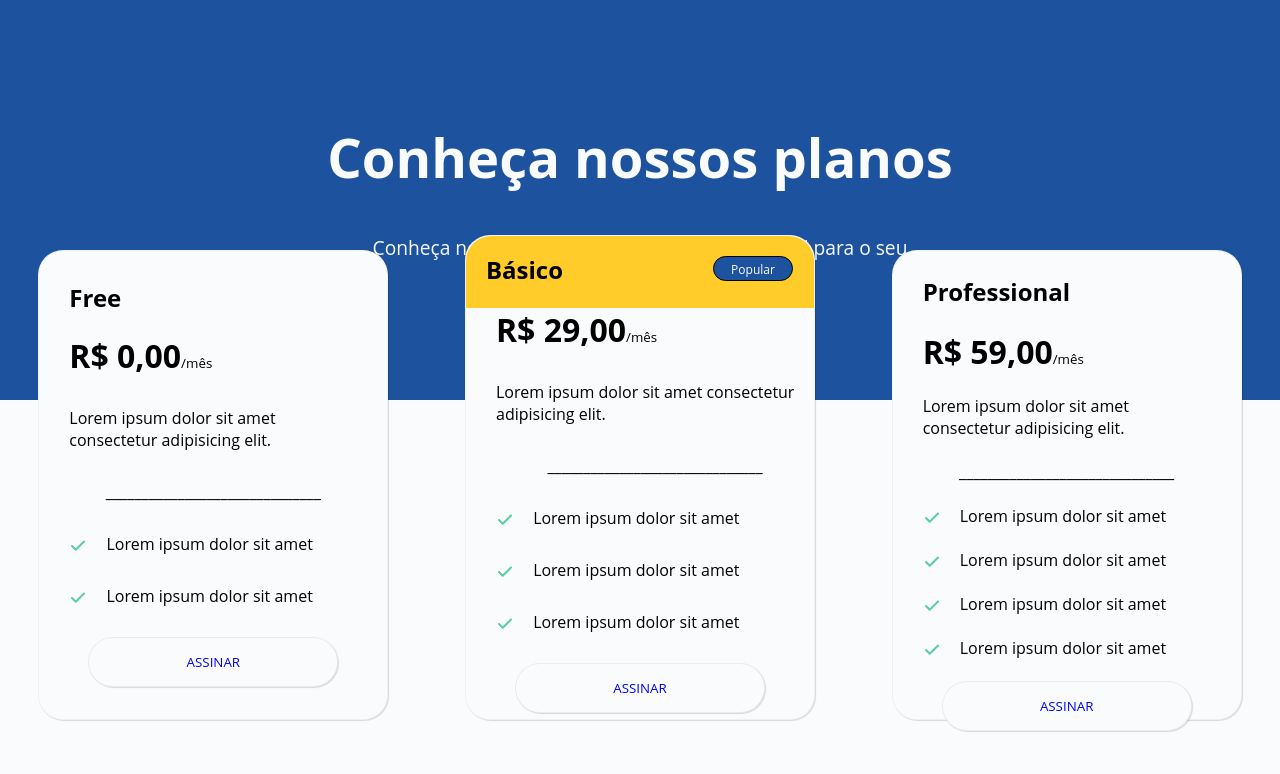
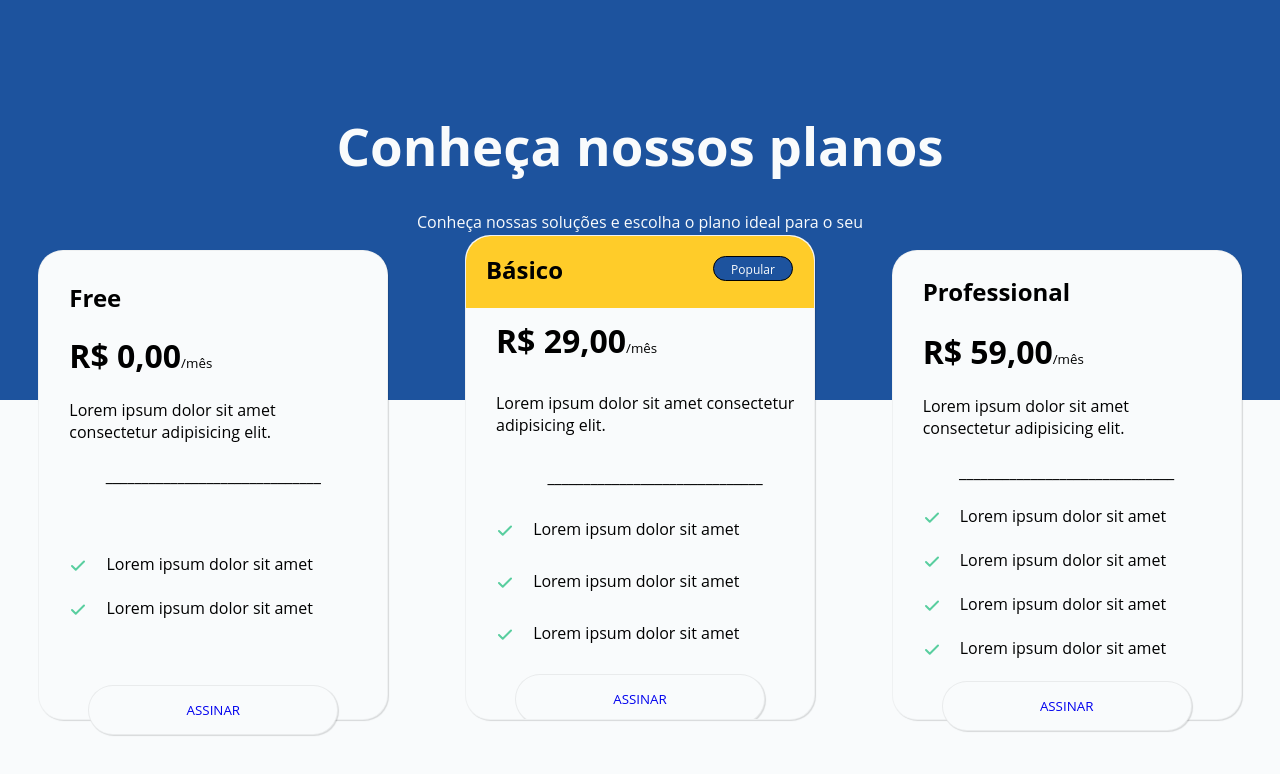
Before and after one commit to Jonathan-Henriq/tela-planos, a plain HTML site: page index.html in a window 1280 px wide. Drawn offline with Linux system fonts and the light colour scheme.

Commit message:
finalizado versão desketop

```diff
--- a/estilos/style.css
+++ b/estilos/style.css
@@ -36,13 +36,13 @@ main{
  }
 
 header>h1{
-    padding-top: 120px;
-    font-size: 3.4em;
+    padding-top: 110px;
+    font-size: 3.3em;
 }
 
 header>p{
-    padding-top: 40px;
-    font-size: 1.2em;
+    padding-top: 30px;
+    font-size: 1em;
     font-weight: normal;
 }
 
@@ -69,7 +69,7 @@ section>div.card1>h2{
 }
 
 section>div.card1>p{
-    padding-bottom: 30px;
+    padding-bottom: 22px;
 
 }
 img.check{
@@ -101,6 +101,7 @@ section>div.card2{
     width: 100%;
     height: 15%;
     margin-top: 0;
+    margin-bottom: 11px;
 
 }
 
--- a/index.html
+++ b/index.html
@@ -19,8 +19,12 @@
                 <p><strong class="preço">R$ 0,00</strong><small>/mês</small></p>
                 <p>Lorem ipsum dolor sit amet consectetur adipisicing elit.</p>
                 <p style="text-align: center;">______________________________</p>
+                <br>
+                <br>
+                    <p><img class="check" src="img/check.svg" alt="icon-seta"> Lorem ipsum dolor sit amet </img></p>
                     <p ><img class="check" src="img/check.svg" alt="icon-seta"> Lorem ipsum dolor sit amet </img></p>
-                    <p ><img class="check" src="img/check.svg" alt="icon-seta"> Lorem ipsum dolor sit amet </img></p>
+                <br>
+                <br>
                 <div id="button"><button class="button-assinar"><a href="#">ASSINAR</a></button></div>
             </div>
             <div class="card2">
```
